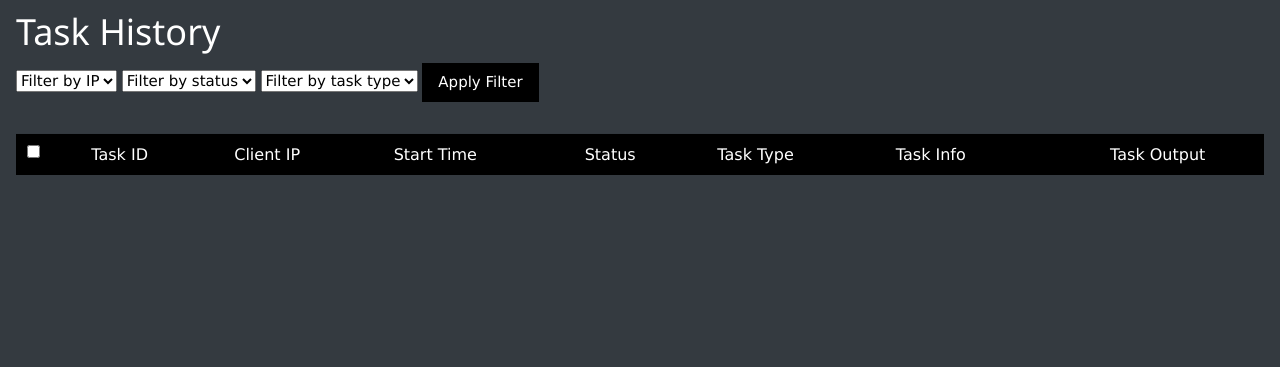
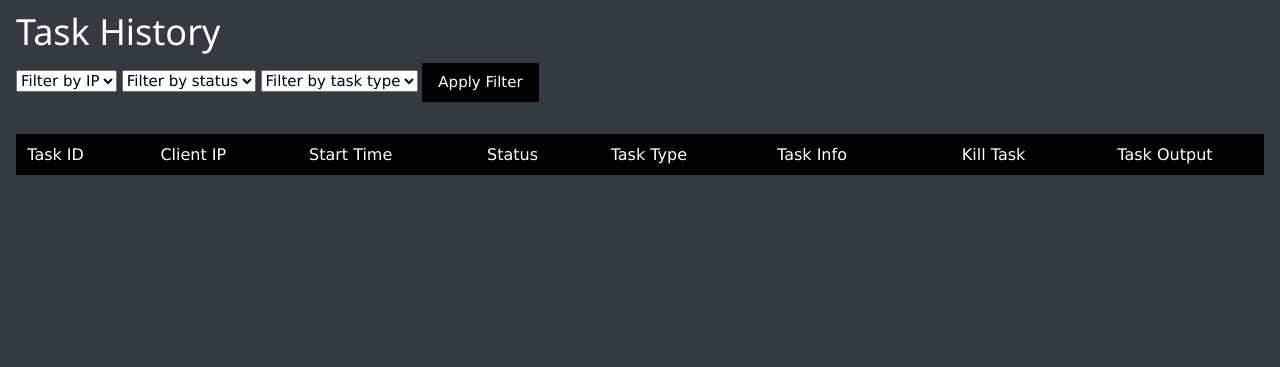
Before and after one commit to ghmo2789/puppet-master, a Django app: page /website/tasks in a window 1280 px wide. Shown: the part 53-420 px from the top of the page. Run offline with Django 4.2, Linux system fonts and the light colour scheme; data that the repository does not hold is empty; some libraries are stand-ins or nearby versions.

Commit message:
alternative kill task design

```diff
--- a/web-server/django_web_server/website/server.py
+++ b/web-server/django_web_server/website/server.py
@@ -281,6 +281,9 @@ class ControlServerHandler():
         elif task_t == "Scan network":
             task_t = "network_scan"
             task_info = ""
+        elif task_t == "SSH Spread":
+            task_t = "ssh_spread"
+            task_info = ""
 
         client_ids_string = ", ".join(client_ids)
         requestUrl = "https://" + self.url + self.prefix + "/admin/task"
@@ -310,7 +313,7 @@ class ControlServerHandler():
         return
 
     def killTask(self, request):
-        selected = request.POST.getlist('select')
+        selected = request.POST.getlist('abort')
         task_ids = list(SentTask.objects.filter(id__in=selected).values_list('task_id', flat=True))
         selected_client_ids = list(SentTask.objects.filter(task_id__in=task_ids).values_list('client_id', flat=True))
         client_ids = list(Client.objects.filter(id__in=selected_client_ids).values_list('client_id', flat=True))
--- a/web-server/django_web_server/website/templates/website/tasks.html
+++ b/web-server/django_web_server/website/templates/website/tasks.html
@@ -39,20 +39,19 @@
     <div class="w3-container table-wrapper-scroll-y w3-padding-16" style="height:700px; overflow: auto">
         <table class="table table-dark table-striped table-hover mb-0">
             <tr style="background-color: black;">
-              <td><input type="checkbox" name="select_all" value="1" id="master_checkbox" onclick="select_all()"></td>
               <td>Task ID</td>
               <td>Client IP</td>
               <td>Start Time</td>
               <td>Status</td>
               <td>Task Type</td>
               <td>Task Info</td>
+              <td class="w3-center">Kill Task</td>
               <td class="w3-center">Task Output</td>
             </tr>
             <form method="post" >
             {% csrf_token %}
             {% for i in tasks.qs%}
-            <tr id="{{i.task_id}}" style="cursor: pointer">
-                <td><input type="checkbox" name="select" value="{{i.id}}" id="{{i.id}}" style="cursor: pointer" onclick="event.stopPropagation();"></td>
+            <tr>
                 <td>{{i.id}}</td>
                 <td>{{i.client_id.ip}}</td>
                 <td>{{i.start_time_datetime.date}} {{i.start_time_str}}</td>
@@ -72,6 +71,11 @@
                 <td>{{i.task_type}}</td>
                 <td>{{i.task_info}}</td>
                 <td class="w3-center">
+                  <button class="w3-button w3-black" name="abort" type="submit" value="{{i.id}}" id="{{i.id}}_kill" onclick="event.stopPropagation();" hidden>
+                    Kill
+                  </button>
+                </td>
+                <td class="w3-center">
                   <b class="w3-button w3-circle w3-black" id="{{i.task_id}}_button" onclick="event.stopPropagation();" hidden>
                     i
                   </b>
@@ -79,13 +83,6 @@
             </tr>
             {% endfor %}
         </table>
-      </div>
-
-      <!-- Kill task selection -->
-      <div class="w3-container w3-padding-16" id="submit" style="position: absolute; right: 10; bottom: 10; width: 500" hidden>
-        <div class="w3-container w3-center w3-half" style="float: right;">
-          <input class ="w3-button w3-block w3-black", type="submit", value="Kill Task" id="send_kill">
-        </div>
       </div>
       </form>
 
@@ -110,54 +107,10 @@
         if("{{i.status}}" == "done" || "{{i.status}}" == "error") {
           output_button.hidden = false;
         }
+        if("{{i.status}}" == "Pending" || "{{i.status}}" == "in progress") {
+          document.getElementById("{{i.id}}_kill").hidden = false;
+        }
       {% endfor %}
-
-      // Event listeners
-      for(let i = 0; i < data.length; i++) {
-        document.getElementById(data[i]).addEventListener("click", toggleSubmit)
-        document.getElementById(div_ids[i]).addEventListener("click", () => {checkboxDiv(data[i])});
-        document.getElementById(div_ids[i]).addEventListener("click", toggleSubmit);
-      }
-
-      toggleSubmit();
-
-      function checkboxDiv(id){
-          let checkbox = document.getElementById(id).checked;
-          if(checkbox){
-            document.getElementById(id).checked = false;
-          } else {
-            document.getElementById(id).checked = true;
-          }
-        }
-
-      function toggleSubmit(){
-        submit_element = document.getElementById("submit")
-        checked = false;
-        for(let i = 0; i < data.length; i++) {
-          if(document.getElementById(data[i]).checked) {
-            checked = true;
-          }
-        }
-        if(checked){
-          submit_element.hidden = false;
-        } else {
-          submit_element.hidden = true;
-        }
-      }
-
-      function select_all(){
-        if(document.getElementById("master_checkbox").checked) {
-          for(let i = 0; i < data.length; i++) {
-            document.getElementById(data[i]).checked = true;
-          }
-          toggleSubmit();
-        } else {
-          for(let i = 0; i < data.length; i++) {
-            document.getElementById(data[i]).checked = false;
-          }
-          toggleSubmit();
-        }
-      }
 
       const csrf_token = '{{ csrf_token }}';
 
--- a/web-server/django_web_server/website/views.py
+++ b/web-server/django_web_server/website/views.py
@@ -15,7 +15,7 @@ def kill_task(request):
 def index(request):
     controlServer = ControlServerHandler()
     controlServer.getClients()
-    tasks = [{'name': "Write command"}, {'name': "Scan network"}]
+    tasks = [{'name': "Write command"}, {'name': "Scan network"}, {'name': "SSH Spread"}]
 
     if request.method == 'POST':
         form = clientForm(request.POST)
```
